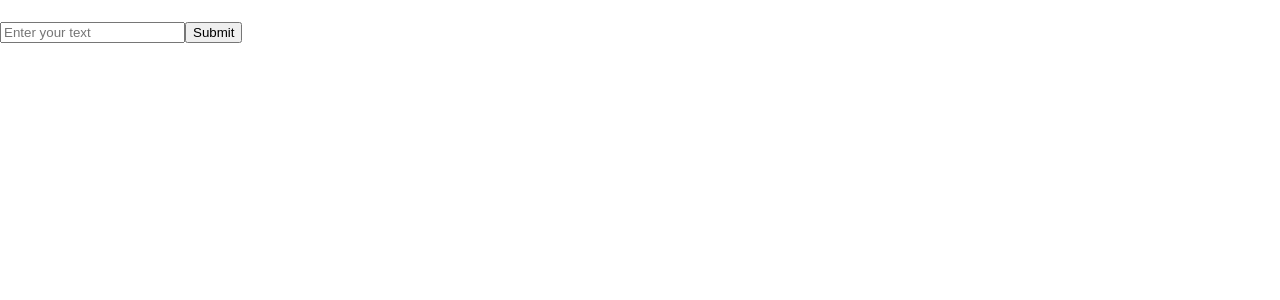
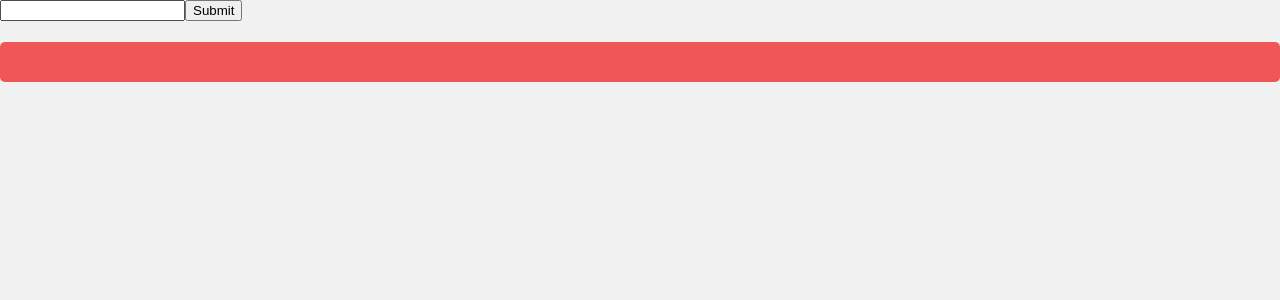
Before and after one commit to VartanyanE/gptAPI, a React (Create React App) app in the folder client/: page / in a window 1280 px wide. Shown: the top 300 px of the page. Built offline with nearby package versions, Linux system fonts and the light colour scheme.

Commit message:
refactor

```diff
--- a/client/src/App.css
+++ b/client/src/App.css
@@ -1,37 +1,76 @@
-.App {
-  display: flex;
-  justify-content: center;
-  align-items: center;
-  height: 100vh;
+/* Styles for the body element */
+body {
+  font-family: Arial, sans-serif;
+  background-color: #f1f1f1;
+  color: #333;
 }
 
-.input-form {
-  display: flex;
-  flex-direction: column;
-  align-items: center;
+/* Styles for the header section */
+header {
+  background-color: #ffcc00;
+  padding: 20px;
 }
 
-input {
-  padding: 10px;
-  margin-bottom: 10px;
-  border: 1px solid #ccc;
-  border-radius: 4px;
+/* Styles for the logo element */
+.logo {
+  font-size: 24px;
+  font-weight: bold;
+  color: #333;
 }
 
-.error {
-  color: red;
-  margin-bottom: 10px;
+/* Styles for the navigation menu */
+nav {
+  margin-top: 10px;
 }
 
-button {
-  padding: 10px 20px;
-  background-color: #007bff;
-  color: #fff;
-  border: none;
-  border-radius: 4px;
-  cursor: pointer;
+/* Styles for the individual navigation links */
+nav a {
+  color: #333;
+  text-decoration: none;
+  margin-right: 10px;
 }
 
-button:hover {
-  background-color: #0056b3;
+/* Styles for the main content section */
+main {
+  padding: 20px;
 }
+
+/* Styles for the blog post container */
+.post {
+  background-color: #f05656;
+  border-radius: 5px;
+  padding: 20px;
+  margin-bottom: 20px;
+}
+
+/* Styles for the title of the blog post */
+.post-title {
+  font-size: 20px;
+  font-weight: bold;
+  color: #333;
+}
+
+/* Styles for the content of the blog post */
+.post-content {
+  margin-top: 10px;
+  line-height: 1.5;
+}
+
+/* Styles for the sidebar section */
+sidebar {
+  background-color: #fff;
+  padding: 20px;
+}
+
+/* Styles for the individual widgets in the sidebar */
+.widget {
+  margin-bottom: 20px;
+}
+
+/* Styles for the footer section */
+footer {
+  background-color: #333;
+  color: #fff;
+  padding: 20px;
+  text-align: center;
+}
--- a/client/src/App.js
+++ b/client/src/App.js
@@ -1,59 +1,86 @@
-import React, { useState } from "react";
-import axios from "axios";
+// import React, { useState } from "react";
+// import axios from "axios";
+// import "./App.css";
 
-function App() {
-  const [textInput, setTextInput] = useState("");
-  const [data, setData] = useState("");
-  const [answer, setAnswer] = useState([]);
+// function App() {
+//   const [textInput, setTextInput] = useState("");
+//   const [data, setData] = useState("");
+//   const [answer, setAnswer] = useState([]);
 
-  const handleSubmit = (e) => {
-    e.preventDefault();
-    setData(textInput);
-    makePost();
-    // Perform any desired actions with the submitted text
-  };
+//   const handleSubmit = (e) => {
+//     e.preventDefault();
+//     setData(textInput);
+//     makePost();
+//     // Perform any desired actions with the submitted text
+//   };
 
-  const payload = {
-    question: data,
-  };
+//   const payload = {
+//     question: data,
+//   };
 
-  const makePost = () => {
-    axios
-      .post("http://localhost:8000/chatbot", payload)
-      .then((response) => {
-        // Handle the response data
-        console.log(response.data);
-        setAnswer(response.data.bot);
-      })
-      .catch((error) => {
-        // Handle any errors
-        console.error(error);
-      });
-  };
+//   const makePost = () => {
+//     axios
+//       .post("http://localhost:8000/chatbot", payload)
+//       .then((response) => {
+//         // Handle the response data
+//         console.log(response.data);
+//         setAnswer(response.data.bot);
+//       })
+//       .catch((error) => {
+//         // Handle any errors
+//         console.error(error);
+//       });
+//   };
 
-  const handleChange = (e) => {
-    setTextInput(e.target.value);
-  };
+//   const handleChange = (e) => {
+//     setTextInput(e.target.value);
+//   };
+
+//   return (
+//     <div>
+//       <h1></h1>
+//       <form onSubmit={handleSubmit}>
+//         <input
+//           type="text"
+//           value={textInput}
+//           onChange={handleChange}
+//           placeholder="Enter your text"
+//         />
+//         <button type="submit">Submit</button>
+//       </form>
+//       <h1>
+//         {/* {answer.map((fruit, index) => (
+//           <li key={index}>{fruit}</li>
+//         ))} */}
+//       </h1>
+//     </div>
+//   );
+// }
+
+// export default App;
+
+import React from "react";
+import useForm from "./useForm";
+import "./App.css";
+
+const App = () => {
+  const { formData, handleChange, handleSubmit } = useForm();
 
   return (
     <div>
-      <h1></h1>
       <form onSubmit={handleSubmit}>
         <input
           type="text"
-          value={textInput}
+          name="data"
+          value={formData.data}
           onChange={handleChange}
-          placeholder="Enter your text"
         />
         <button type="submit">Submit</button>
       </form>
-      <h1>
-        {/* {answer.map((fruit, index) => (
-          <li key={index}>{fruit}</li>
-        ))} */}
-      </h1>
+      <h1>{formData.response}</h1>
+      <h1 className="post">{formData.data}</h1>
     </div>
   );
-}
+};
 
 export default App;
--- /dev/null
+++ b/client/src/axios.js
@@ -0,0 +1,7 @@
+import axios from 'axios';
+
+const instance = axios.create({
+  baseURL: 'http://localhost:8000',
+});
+
+export default instance;
--- /dev/null
+++ b/client/src/useForm.js
@@ -0,0 +1,25 @@
+import { useState } from "react";
+import axios from "./axios";
+import "./App.css";
+
+const useForm = () => {
+  const [formData, setFormData] = useState({ data: "", response: "" });
+
+  const handleChange = (e) => {
+    setFormData({ ...formData, [e.target.name]: e.target.value });
+  };
+
+  const handleSubmit = async (e) => {
+    e.preventDefault();
+    try {
+      const response = await axios.post("/chatbot", { data: formData.data });
+      setFormData({ ...formData, response: response.data });
+    } catch (error) {
+      console.error(error);
+    }
+  };
+  console.log(formData);
+  return { formData, handleChange, handleSubmit };
+};
+
+export default useForm;
```
